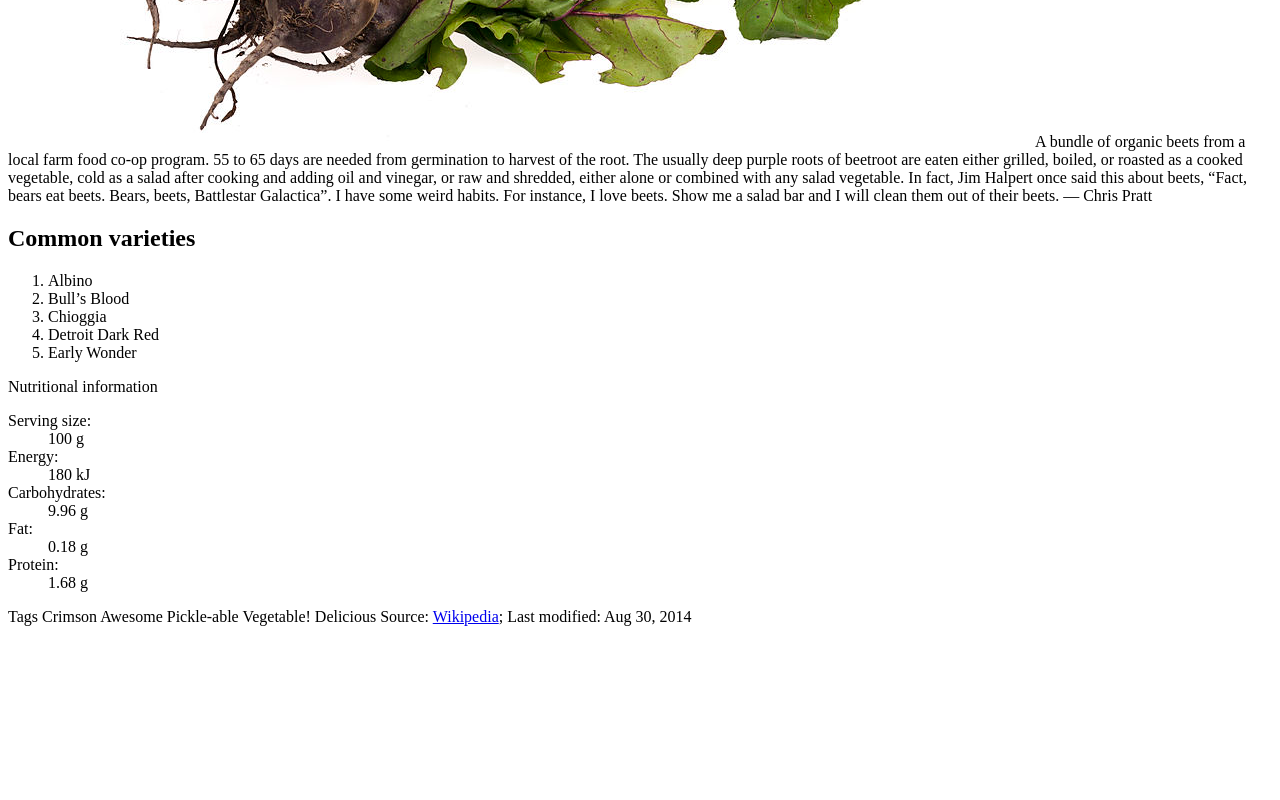
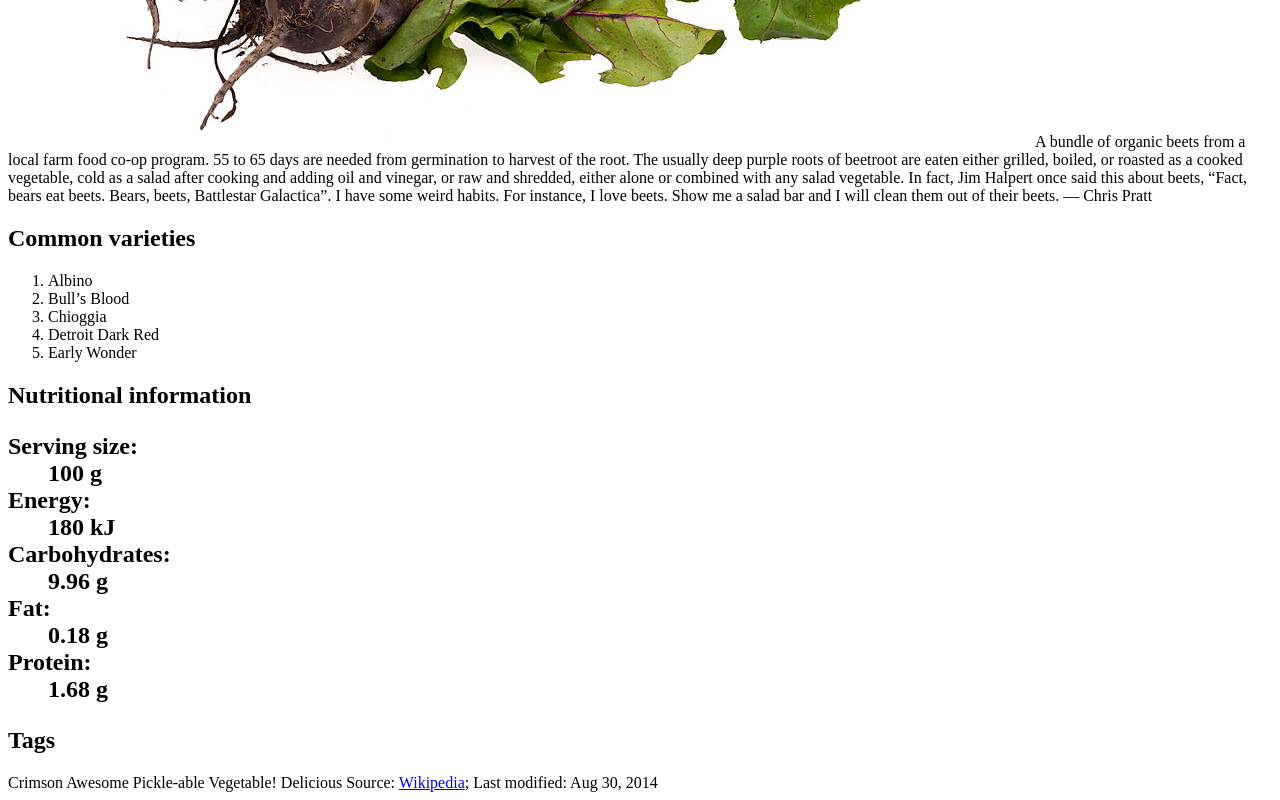
Before and after one commit to Chan0369/intro-to-html, a plain HTML site: page index.html in a window 1280 px wide. Shown: the part 675-1475 px from the top of the page. Before the commit the page ends 1309 px from the top, so only its background shows below. Drawn offline with Linux system fonts and the light colour scheme.

Commit message:
Added headings

```diff
--- a/index.html
+++ b/index.html
@@ -31,7 +31,7 @@ out of their beets.
   <li>Early Wonder</li>
 </ol>
 
-Nutritional information
+<h2>Nutritional information</2>
 
 <dl>
   <dt>Serving size:<dt>
@@ -50,10 +50,12 @@ Nutritional information
   <dd>1.68 g</dd>
 </dl>
 
-Tags
+<h2>Tags</h2>
+
 Crimson
 Awesome
 Pickle-able
 Vegetable!
 Delicious
+
 Source: <a href="http://en.wikipedia.org/wiki/Beetroot#mediaviewer/File:Beets-Bundle.jpg">Wikipedia</a>; <time datetime="2014-08-30">Last modified: Aug 30, 2014</time>
```
